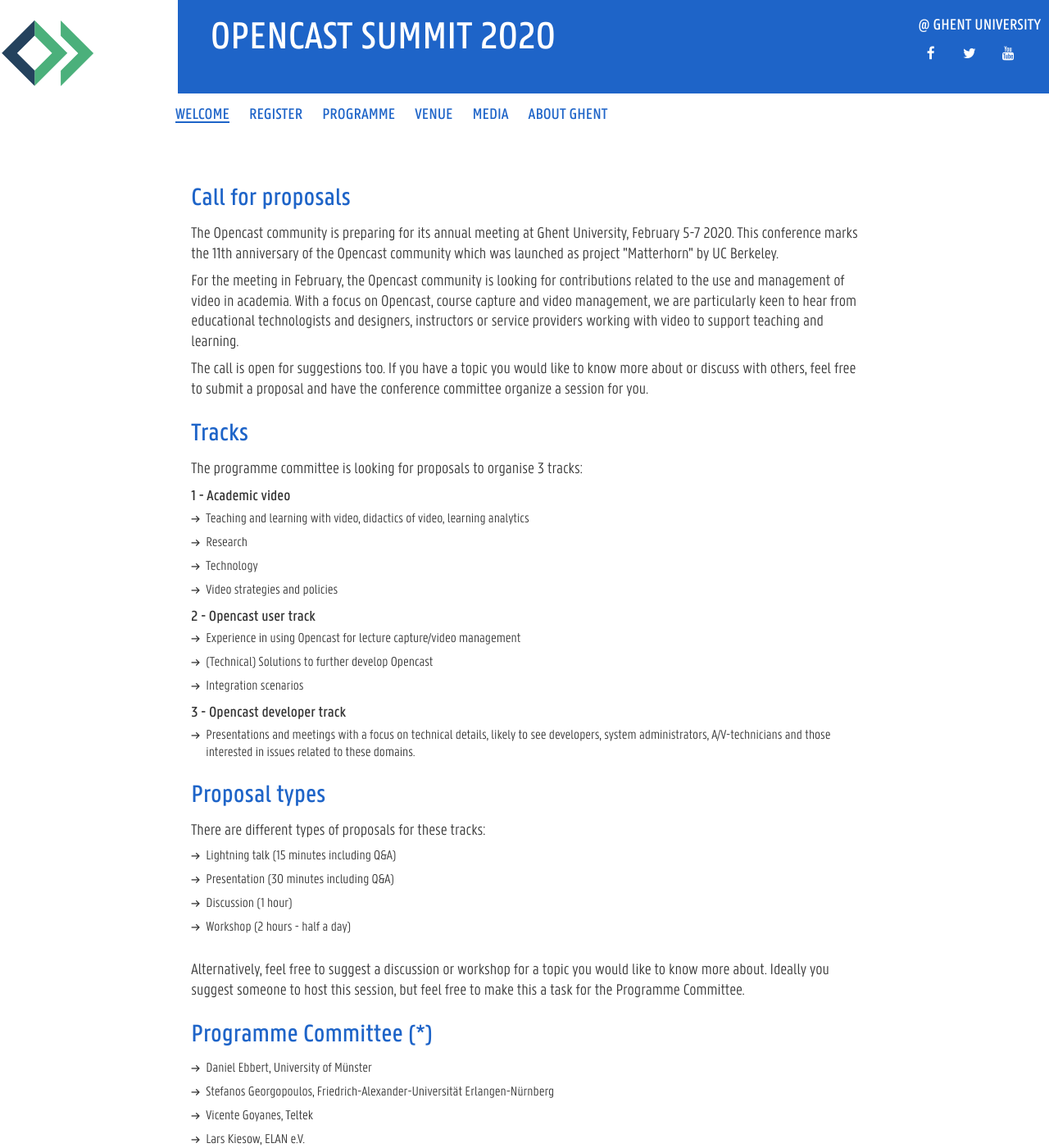
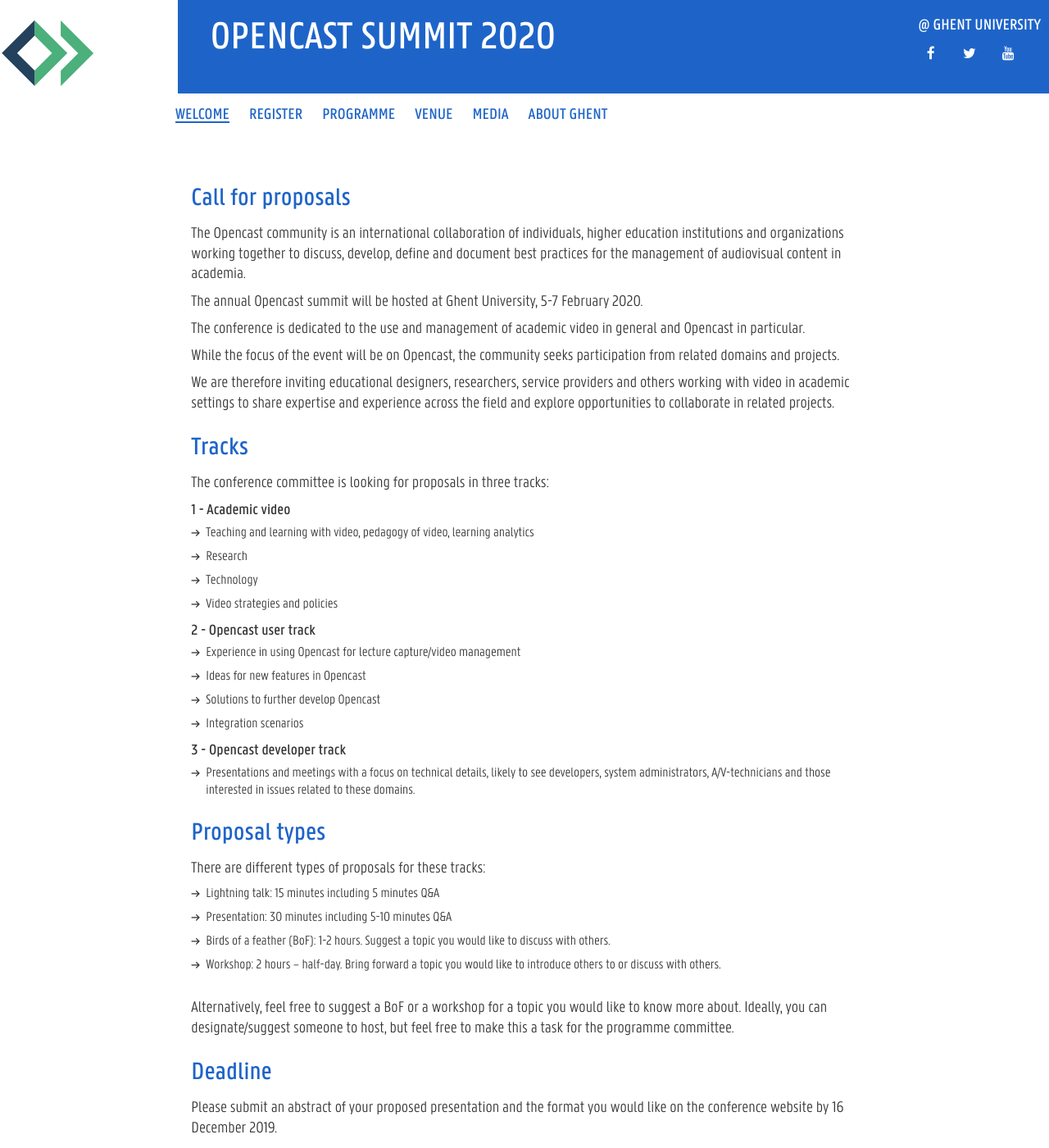
Before and after one commit to mm-dict/oc2020, a Jekyll site: the page built from cfp.html, in a window 1280 px wide and 1400 px high. Shown: the whole window at 82% size. Built offline with Jekyll 4.4.1, drawn with Linux system fonts in a browser that asks for light colours; a script that is not in the unit is left out; some of the changed text lies outside the part shown.

Commit message:
updated call for proposals page

```diff
--- a/cfp.html
+++ b/cfp.html
@@ -3,15 +3,23 @@ layout: default
 title: CFP
 ---
 <h2>Call for proposals</h2>
-<p>The Opencast community is preparing for its annual meeting at Ghent University, February 5-7 2020. This conference marks the 11th anniversary of the Opencast community which was launched as project "Matterhorn" by UC Berkeley.</p>
-<p>For the meeting in February, the Opencast community is looking for contributions related to the use and management of video in academia. With a focus on Opencast, course capture and video management, we are particularly keen to hear from educational technologists and designers, instructors or service providers working with video to support teaching and learning.</p>
-<p>The call is open for suggestions too. If you have a topic you would like to know more about or discuss with others, feel free to submit a proposal and have the conference committee organize a session for you.</p>
+<p>The Opencast community is an international collaboration of individuals,
+  higher education institutions and organizations working together to discuss,
+  develop, define and document best practices for the management of audiovisual content in academia.</p>
+
+<p>The annual Opencast summit will be hosted at Ghent University, 5-7 February 2020.</p>
+
+<p>The conference is dedicated to the use and management of academic video in general and Opencast in particular.</p>
+<p>While the focus of the event will be on Opencast, the community seeks participation from related domains and projects.</p>
+<p>We are therefore inviting educational designers, researchers, service providers
+  and others working with video in academic settings to share expertise and
+  experience across the field and explore opportunities to collaborate in related projects.  </p>
 
 <h2>Tracks</h2>
-<p>The programme committee is looking for proposals to organise 3 tracks:</p>
+<p>The conference committee is looking for proposals in three tracks:</p>
 <h3>1 - Academic video</h3>
 <ul>
-<li>Teaching and learning with video, didactics of video, learning analytics</li>
+<li>Teaching and learning with video, pedagogy of video, learning analytics</li>
 <li>Research</li>
 <li>Technology</li>
 <li>Video strategies and policies</li>
@@ -19,39 +27,47 @@ title: CFP
 <h3>2 - Opencast user track</h3>
 <ul>
 <li>Experience in using Opencast for lecture capture/video management</li>
-<li>(Technical) Solutions to further develop Opencast</li>
+<li>Ideas for new features in Opencast</li>
+<li>Solutions to further develop Opencast</li>
 <li>Integration scenarios</li>
 </ul>
 <h3>3 - Opencast developer track</h3>
 <ul>
-<li>Presentations and meetings with a focus on technical details, likely to see developers, system administrators, A/V-technicians and those interested in issues related to these domains.</li>
+<li>Presentations and meetings with a focus on technical details, likely to see
+  developers, system administrators, A/V-technicians and those interested in issues related to these domains.</li>
 </ul>
 
 <h2>Proposal types</h2>
 <p>There are different types of proposals for these tracks:</p>
 <ul>
-<li>Lightning talk (15 minutes including Q&A)</li>
-<li>Presentation (30 minutes including Q&A)</li>
-<li>Discussion (1 hour)</li>
-<li>Workshop (2 hours - half a day)</li>
+<li>Lightning talk: 15 minutes including 5 minutes Q&A</li>
+<li>Presentation: 30 minutes including 5-10 minutes Q&A</li>
+<li>Birds of a feather (BoF): 1-2 hours. Suggest a topic you would like to discuss with others.</li>
+<li>Workshop: 2 hours – half-day. Bring forward a topic you would like to introduce others to or discuss with others.</li>
 </ul>
 <br/>
-<p>Alternatively, feel free to suggest a discussion or workshop for a topic you would like to know more about. Ideally you suggest someone to host this session, but feel free to make this a task for the Programme Committee.</p>
 
-<h2>Programme Committee (*)</h2>
+<p>Alternatively, feel free to suggest a BoF or a workshop for a topic
+  you would like to know more about. Ideally, you can designate/suggest someone to host,
+  but feel free to make this a task for the programme committee.</p>
+
+<h2>Deadline</h2>
+<p>Please submit an abstract of your proposed presentation and the format
+  you would like on the conference website by 16 December 2019.</p>
+
+<p><a href="https://forms.gle/YDNPU9DHmbjkAon38">Send your proposal</a></p>
+
+<h2>Programme Committee</h2>
 <ul>
+<li>Thomas Berton, Ghent University (Chair)</li>
 <li>Daniel Ebbert, University of Münster</li>
-<li>Stefanos Georgopoulos, Friedrich-Alexander-Universität Erlangen-Nürnberg</li>
-<li>Vicente Goyanes, Teltek</li>
+<li>Kristof Keppens, Ghent University</li>
 <li>Lars Kiesow, ELAN e.V.</li>
+<li>Stephen Marquard, University of Cape Town</li>
 <li>Carlos Turro Ribalta, Universitat Politècnica de València</li>
 <li>Rüdiger Rolf, University of Osnabrück</li>
-<li>Olaf A. Schulte, ETH Zürich</li>
-<li>Tobias Wunden, Extron</li>
 </ul>
 <br/>
-<p>* Subject to changes</p>
 
 <h2>Send your proposal</h2>
-<p>Please send us an abstract of the format you would like to propose until 14 December 2020.</p>
 <p><a href="https://forms.gle/YDNPU9DHmbjkAon38">Send your proposal</a></p>
```
